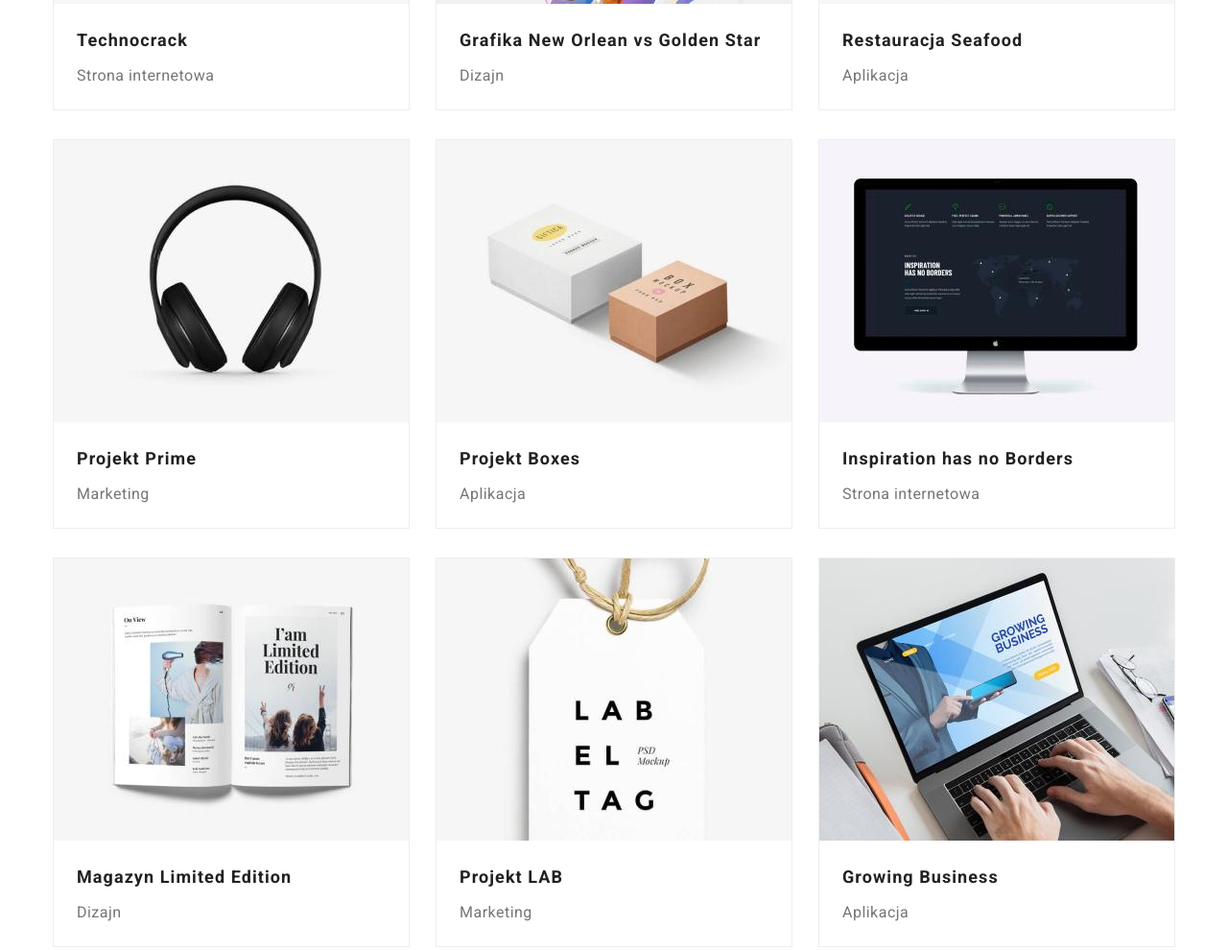
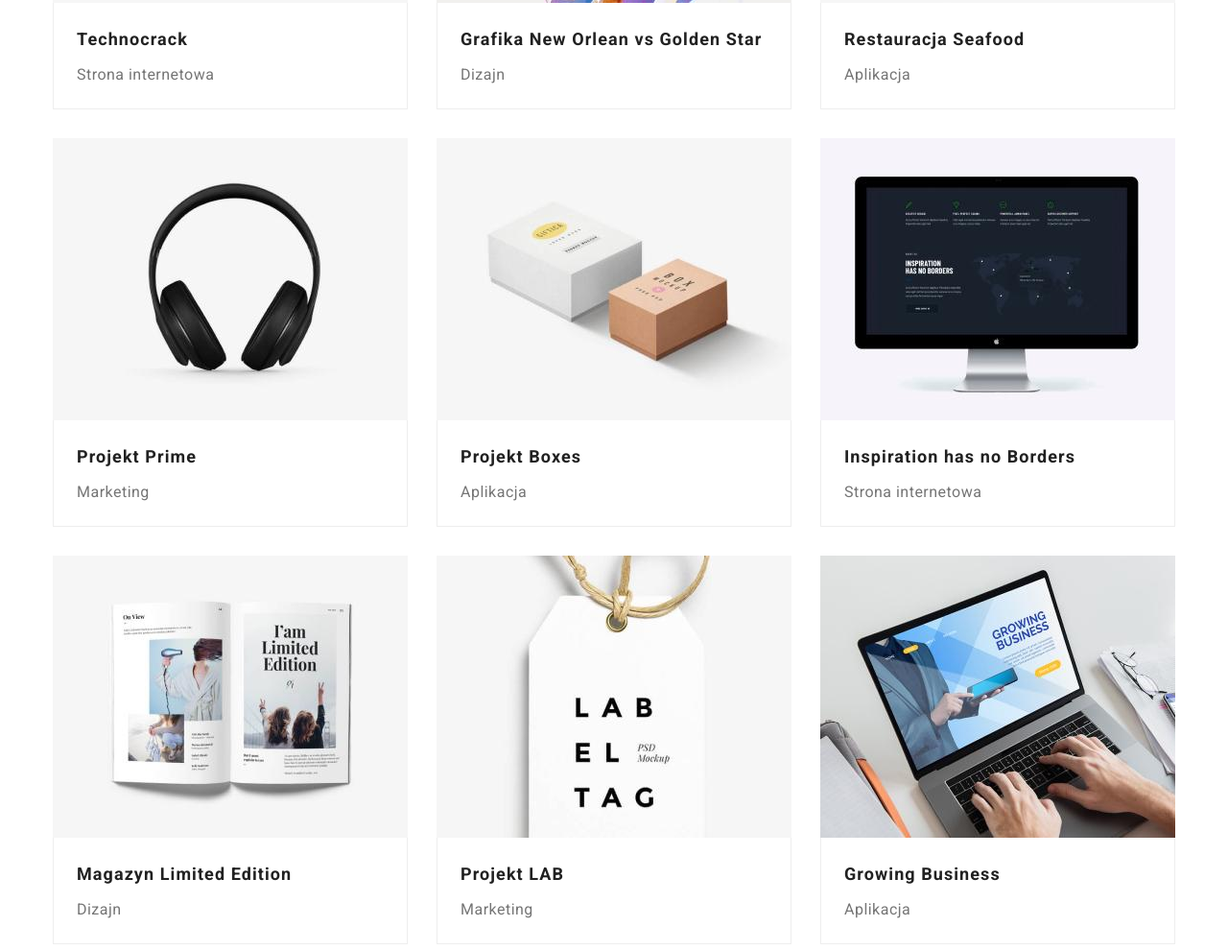
Before and after one commit to DariaOskaOssowska/goit-markup-hw-03, a plain HTML site: page portfolio.html in a window 1280 px wide. Shown: the part 554-1544 px from the top of the page at 96% size. Drawn offline with nearby package versions, Linux system fonts and the light colour scheme.

Commit message:
Dodano zmienną kolor oraz dodatkowy div
- dodano zmienną kolor --light2-bgc: #eeeeee;
- dodano div z klasą portfolio-list-wraper na potrzeby nadania borderu

```diff
--- a/css/styles.css
+++ b/css/styles.css
@@ -9,6 +9,7 @@
   --dark-bgc: #2f303a;
   --grey-bgc: #f5f4fa;
   --light-bgc: #ffffff;
+  --light2-bgc: #eeeeee;
 }
 
 body {
@@ -406,8 +407,17 @@ img {
 
 .portfolio-list-item {
   margin-bottom: 30px;
-  background: #ffffff;
-  border: 1px solid #eeeeee;
+  background: var(--light-bgc);
+}
+
+.portfolio-list-item:nth-child(n + 7) {
+  margin-bottom: 0;
+}
+
+.portfolio-list-wraper {
+  border-right: 1px solid var(--light2-bgc);
+  border-bottom: 1px solid var(--light2-bgc);
+  border-left: 1px solid var(--light2-bgc);
 }
 
 .portfolio-third-header-name {
--- a/portfolio.html
+++ b/portfolio.html
@@ -62,58 +62,77 @@
             <div class="container">
                 <ul class="portfolio-list list">
                     <li class="portfolio-list-item">
-                    <img class="portfolio-list-img" src="./images/portfolio/Technocrack.jpg" width="370" height="294"
-                        alt="Strona internetowa wyświetlona na laptopie">
+                        <img class="portfolio-list-img" src="./images/portfolio/Technocrack.jpg" width="370"
+                            height="294" alt="Strona internetowa wyświetlona na laptopie">
+                        <div class="portfolio-list-wraper">
                             <h3 class="third-header portfolio-third-header-name">Technocrack</h3>
                             <p class="portfolio-project-description">Strona internetowa</p>
+                        </div>
                     </li>
                     <li class="portfolio-list-item">
                         <img class="portfolio-list-img" src="./images/portfolio/GrafikaNewOrleanvsGoldenStar.jpg"
                             width="370" height="294" alt="Dwóch grających koszykarzy z drużyn New Orlean i Golden Star">
+                        <div class="portfolio-list-wraper">
                             <h3 class="third-header portfolio-third-header-name">Grafika New Orlean vs Golden Star</h3>
                             <p class="portfolio-project-description">Dizajn</p>
+                        </div>
                     </li>
                     <li class="portfolio-list-item">
                         <img class="portfolio-list-img" src="./images/portfolio/RestauracjaSeafood.jpg" width="370"
                             height="294" alt="Logo na tle ryby restauracji The Seafood istniejącej od 2001r.">
+                        <div class="portfolio-list-wraper">
                             <h3 class="third-header portfolio-third-header-name">Restauracja Seafood</h3>
                             <p class="portfolio-project-description">Aplikacja</p>
+                        </div>
                     </li>
                     <li class="portfolio-list-item">
-                    <img class="portfolio-list-img" src="./images/portfolio/ProjektPrime.jpg" width="370" height="294"
-                        alt="Czarne słuchawki nauszne">
+                        <img class="portfolio-list-img" src="./images/portfolio/ProjektPrime.jpg" width="370"
+                            height="294" alt="Czarne słuchawki nauszne">
+                        <div class="portfolio-list-wraper">
                             <h3 class="third-header portfolio-third-header-name">Projekt Prime</h3>
                             <p class="portfolio-project-description">Marketing</p>
+                        </div>
                     </li>
                     <li class="portfolio-list-item">
-                    <img class="portfolio-list-img" src="./images/portfolio/ProjektBoxes.jpg" width="370" height="294"
+                        <img class="portfolio-list-img" src="./images/portfolio/ProjektBoxes.jpg" width="370"
+                            height="294"
                             alt="Projekt dwóch pudełek. Pierwsze od lewej białe kwadratowe, drugie prostokątne pomarańczowe">
+                        <div class="portfolio-list-wraper">
                             <h3 class="third-header portfolio-third-header-name">Projekt Boxes</h3>
                             <p class="portfolio-project-description">Aplikacja</p>
+                        </div>
                     </li>
                     <li class="portfolio-list-item">
                         <img class="portfolio-list-img" src="./images/portfolio/InspirationHasNoBorders.jpg" width="370"
                             height="294" alt="Monito Apple z wyświetloną stroną: Inspiration has no borders">
+                        <div class="portfolio-list-wraper">
                             <h3 class="third-header portfolio-third-header-name">Inspiration has no Borders</h3>
                             <p class="portfolio-project-description">Strona internetowa</p>
+                        </div>
                     </li>
                     <li class="portfolio-list-item">
                         <img class="portfolio-list-img" src="./images/portfolio/MagazynLimitedEdition.jpg" width="370"
                             height="294" alt="Otwarty magazyn na stonie z napisem: 'I'am Limited Edition'">
+                        <div class="portfolio-list-wraper">
                             <h3 class="third-header portfolio-third-header-name">Magazyn Limited Edition</h3>
                             <p class="portfolio-project-description">Dizajn</p>
+                        </div>
                     </li>
                     <li class="portfolio-list-item">
                         <img class="portfolio-list-img" src="./images/portfolio/ProjektLAB.jpg" width="370" height="294"
                             alt="Biała etykieta na sznurku z napisem: 'LAB EL TAG PSD Mockup'">
+                        <div class="portfolio-list-wraper">
                             <h3 class="third-header portfolio-third-header-name">Projekt LAB</h3>
                             <p class="portfolio-project-description">Marketing</p>
+                        </div>
                     </li>
                     <li class="portfolio-list-item">
                         <img class="portfolio-list-img" src="./images/portfolio/GrowingBusiness.jpg" width="370"
                             height="294" alt="Pisanie na klawiaturze lapropa">
+                        <div class="portfolio-list-wraper">
                             <h3 class="third-header portfolio-third-header-name">Growing Business</h3>
                             <p class="portfolio-project-description">Aplikacja</p>
+                        </div>
                     </li>
                 </ul>
             </div>
```
Lines whose indentation alone changed are shown as unchanged.
